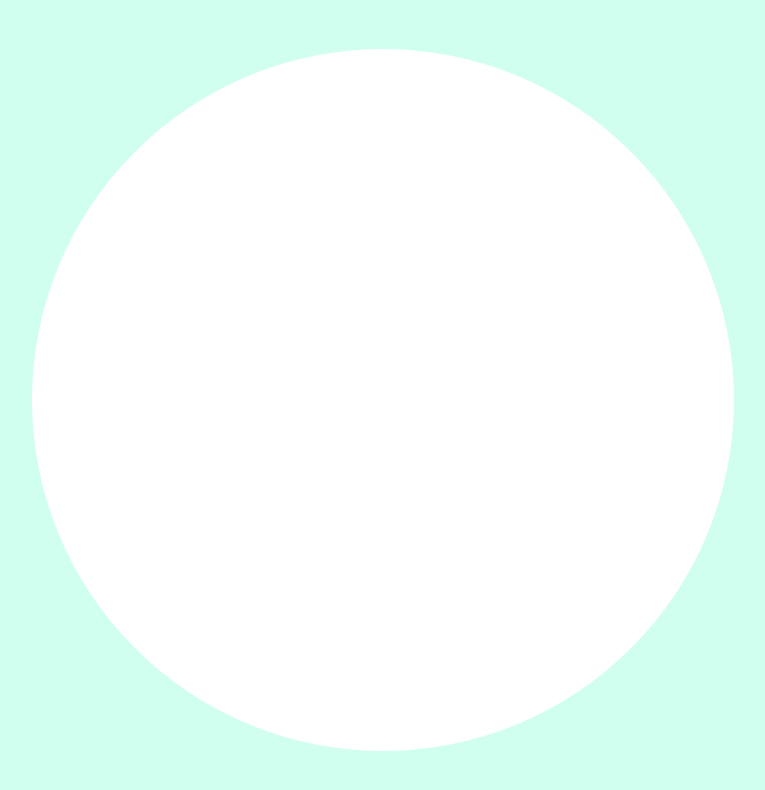
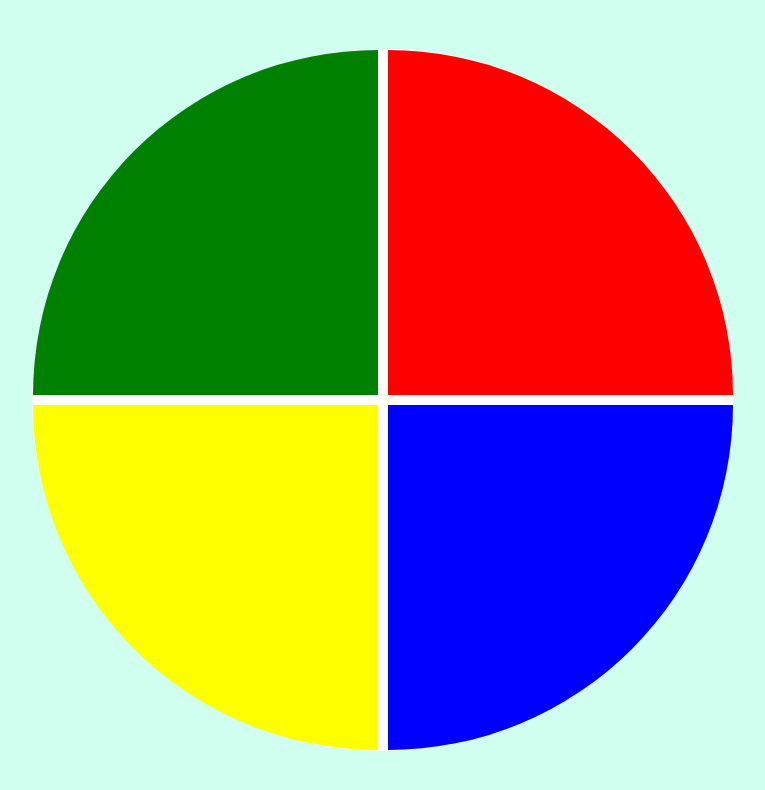
Before and after one commit to Josana-Kla/memory-game, a plain HTML site: page index.html in a window 1280 px wide. Shown: the whole page, without its empty margins (17-782 px from the left). Drawn offline with Linux system fonts and the light colour scheme.

Commit message:
add styles

```diff
--- a/style.css
+++ b/style.css
@@ -14,8 +14,8 @@ body {
 .genius {
   display: grid;
   grid-template-areas:
-    'green red' /*para nomear cada espaço do grid*/
-    'yellow blue';
+    'greencolor redcolor' /*para nomear cada espaço do grid*/
+    'yellowcolor bluecolor';
   grid-gap: 10px; /*para ficar com o risco/divisão no meio das cores*/
   border: 1px solid #ffffff;
   background-color: #ffffff;
@@ -23,3 +23,31 @@ body {
   width: 700px;
   height: 700px;
 }
+
+.blue {
+  grid-area: bluecolor;
+  background-color: blue;
+  border-bottom-right-radius: 100%;
+}
+
+.red {
+  grid-area: redcolor;
+  background-color: red;
+  border-top-right-radius: 100%;
+}
+
+.yellow {
+  grid-area: yellowcolor;
+  background-color: yellow;
+  border-bottom-left-radius: 100%;
+}
+
+.green {
+  grid-area: greencolor;
+  background-color: green;
+  border-top-left-radius: 100%;
+}
+
+.selected {
+  opacity: 0.8;
+}
```
